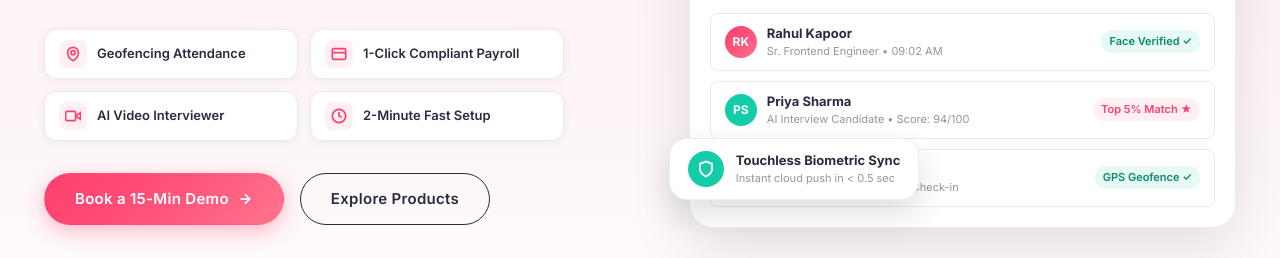
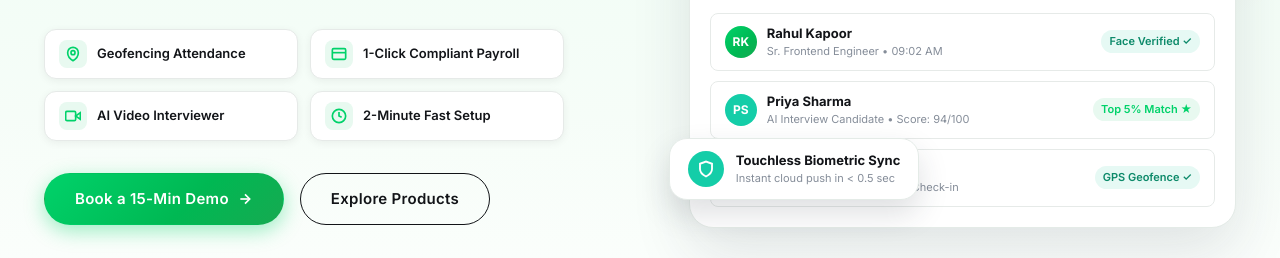
Before and after one commit to mmanishthakur2015/mewurk-myntra, a plain HTML site: page index.html in a window 1280 px wide. Shown: the part 387-645 px from the top of the page. Drawn offline with Linux system fonts and the light colour scheme.

Commit message:
Update theme to OLA Electric Green and Jet Black with Sporty Lime accents

```diff
--- a/css/theme.css
+++ b/css/theme.css
@@ -1,43 +1,40 @@
 /* ==========================================================================
-   🎨 THEME CONFIGURATION / थीम सेटिंग्स (MYNTRA THEME)
+   🎨 THEME CONFIGURATION / थीम सेटिंग्स (OLA THEME APPLIED)
    ==========================================================================
 
    👉 HINDI GUIDE - THEME BADALNE KE LIYE:
    --------------------------------------------------------------------------
-   Agar aapko puri website ka color theme change karna hai, toh aapko kisi
-   bhi aur file ko chhedne ki zaroorat nahi hai.
-   Bas is file (theme.css) ke andar niche diye gaye CSS VARIABLES (:root) me
+   Default theme ab OLA (Electric Green & Jet Black) apply kar diya gaya hai.
+   Agar aapko color theme change karna hai, toh bas is file (:root) me
    apne pasandida hex color codes daal dijiye:
 
-   1. --primary-color        : Yeh website ka main color hai (Buttons, Highlights, Links, Badges)
-   2. --primary-hover        : Jab button par mouse le jayein (Hover color)
-   3. --primary-light        : Soft background tint (Tags, light background badges)
-   4. --secondary-color      : Dark contrast color (Dark buttons, Nav links, Heavy headings)
-   5. --accent-color         : Accent color (Stars, tags, secondary badges)
-   6. --gradient-primary     : Main buttons aur Hero badges ke liye gradient
+   1. --primary-color        : Main Brand Color (Buttons, Highlights, Badges) -> OLA GREEN (#00d26a)
+   2. --secondary-color      : Dark Jet Black (#121418)
+   3. --accent-color         : OLA Sporty Lime / Electric Yellow (#d6df22)
+   4. --gradient-primary     : Main buttons & badges ke liye gradient
 
    --------------------------------------------------------------------------
    PRE-SET EXAMPLES (Aap direct copy-paste kar sakte hain):
    --------------------------------------------------------------------------
-   [1] MYNTRA THEME (Current Default):
+   [1] OLA THEME (Current Default):
+       --primary-color: #00d26a;
+       --primary-hover: #00b853;
+       --secondary-color: #121418;
+       --accent-color: #d6df22;
+
+   [2] MYNTRA THEME:
        --primary-color: #ff3f6c;
        --primary-hover: #e72754;
        --secondary-color: #282c3f;
        --accent-color: #ff905a;
 
-   [2] FLIPKART THEME:
+   [3] FLIPKART THEME:
        --primary-color: #2874f0;
        --primary-hover: #1257c7;
        --secondary-color: #212121;
        --accent-color: #ff9f00;
 
-   [3] AMAZON THEME:
-       --primary-color: #ff9900;
-       --primary-hover: #e68a00;
-       --secondary-color: #131921;
-       --accent-color: #146eb4;
-
-   [4] MEWURK ORIGINAL BLUE:
+   [4] MEWURK CLASSIC BLUE:
        --primary-color: #28406e;
        --primary-hover: #1e3155;
        --secondary-color: #0d1b2a;
@@ -45,55 +42,55 @@
    ========================================================================== */
 
 :root {
-  /* --- MYNTRA BRAND COLOR PALETTE --- */
-  --primary-color: #ff3f6c;                 /* Myntra Signature Coral Pink */
-  --primary-hover: #e72754;                 /* Darker coral for active/hover states */
-  --primary-light: #fff0f3;                 /* Very light pink for badge backgrounds */
-  --primary-glow: rgba(255, 63, 108, 0.25); /* Glow effect for buttons/cards */
+  /* --- OLA BRAND COLOR PALETTE (DEFAULT THEME) --- */
+  --primary-color: #00d26a;                 /* Ola Signature Vibrant Green */
+  --primary-hover: #00b853;                 /* Darker green for hover state */
+  --primary-light: #e8f9f0;                 /* Soft light green tint for badges */
+  --primary-glow: rgba(0, 210, 106, 0.32);  /* Glowing green shadow */
 
-  --secondary-color: #282c3f;               /* Myntra Dark Charcoal for navigation & strong contrast */
-  --secondary-hover: #1e2130;               /* Deeper dark shade */
-  --secondary-light: #f5f5f6;               /* Light grayish contrast */
+  --secondary-color: #121418;               /* Ola Jet Black for modern tech look */
+  --secondary-hover: #000000;               /* Pure Deep Black */
+  --secondary-light: #f3f6f4;               /* Light grayish contrast */
 
-  --accent-color: #ff905a;                  /* Myntra Sunset Orange accent */
-  --accent-hover: #e87b44;
-  --accent-yellow: #ffaa00;                 /* Gold / Star rating color */
-  --accent-green: #14cda8;                  /* Verified green / tick color */
-  --accent-purple: #7c5cff;                 /* AI / Feature purple */
+  --accent-color: #d6df22;                  /* Ola Iconic Sporty Lime / Electric Yellow */
+  --accent-hover: #c4cc1b;
+  --accent-yellow: #ffb703;                 /* Gold / Star rating color */
+  --accent-green: #00d26a;                  /* Verified badge */
+  --accent-purple: #7c5cff;                 /* AI purple */
 
   /* --- BACKGROUND COLORS --- */
   --bg-body: #ffffff;                       /* Main body background */
   --bg-card: #ffffff;                       /* Card background */
-  --bg-subtle: #fbfbfd;                     /* Light subtle background for alternating sections */
-  --bg-tinted: #fff7f9;                     /* Soft Myntra pink tinted background */
-  --bg-footer: #1e2230;                     /* Deep modern footer background */
-  --bg-footer-card: #282c3f;                /* Dark card inside footer */
+  --bg-subtle: #f8faf9;                     /* Light subtle background */
+  --bg-tinted: #f0fdf4;                     /* Soft Ola green tinted background */
+  --bg-footer: #0c0e12;                     /* Deep modern Ola black footer */
+  --bg-footer-card: #161920;                /* Dark card inside footer */
 
   /* --- TEXT COLORS --- */
-  --text-primary: #282c3f;                  /* Main headings & primary body text */
-  --text-secondary: #535766;                /* Subtitles & descriptive text */
-  --text-muted: #94969f;                    /* Minor captions & helper text */
+  --text-primary: #121418;                  /* Main headings & primary body text */
+  --text-secondary: #4a525d;                /* Subtitles & descriptive text */
+  --text-muted: #858d99;                    /* Minor captions & helper text */
   --text-white: #ffffff;                    /* Pure white text */
-  --text-brand: #ff3f6c;                    /* Branded highlight text */
+  --text-brand: #00b853;                    /* Branded highlight text */
 
   /* --- BORDERS & LINES --- */
-  --border-light: #eaeaec;                  /* Crisp light borders */
-  --border-card: #ececf2;                   /* Subtle card borders */
-  --border-focus: #ff3f6c;                  /* Input/element focus border */
+  --border-light: #e6eae8;                  /* Crisp light borders */
+  --border-card: #e4ebe7;                   /* Subtle card borders */
+  --border-focus: #00d26a;                  /* Input/element focus border */
 
   /* --- GRADIENTS --- */
-  --gradient-primary: linear-gradient(135deg, #ff3f6c 0%, #ff527b 50%, #ff758c 100%);
-  --gradient-secondary: linear-gradient(135deg, #ff3f6c 0%, #ff905a 100%);
-  --gradient-hero-bg: linear-gradient(180deg, #fff0f3 0%, #fdf5f7 60%, #ffffff 100%);
-  --gradient-badge: linear-gradient(90deg, #ff3f6c 0%, #ff527b 100%);
-  --gradient-dark: linear-gradient(135deg, #282c3f 0%, #1e2230 100%);
+  --gradient-primary: linear-gradient(135deg, #00d26a 0%, #00b853 60%, #16aa51 100%);
+  --gradient-secondary: linear-gradient(135deg, #121418 0%, #00d26a 100%);
+  --gradient-hero-bg: linear-gradient(180deg, #ecfdf3 0%, #f6fdf8 60%, #ffffff 100%);
+  --gradient-badge: linear-gradient(90deg, #00d26a 0%, #d6df22 100%);
+  --gradient-dark: linear-gradient(135deg, #121418 0%, #1a202c 100%);
 
   /* --- SHADOWS --- */
-  --shadow-sm: 0 2px 8px rgba(40, 44, 63, 0.06);
-  --shadow-md: 0 4px 16px rgba(40, 44, 63, 0.08);
-  --shadow-lg: 0 12px 32px rgba(40, 44, 63, 0.12);
-  --shadow-hover: 0 16px 40px rgba(255, 63, 108, 0.16);
-  --shadow-btn: 0 6px 20px rgba(255, 63, 108, 0.35);
+  --shadow-sm: 0 2px 8px rgba(18, 20, 24, 0.06);
+  --shadow-md: 0 4px 16px rgba(18, 20, 24, 0.08);
+  --shadow-lg: 0 12px 32px rgba(18, 20, 24, 0.12);
+  --shadow-hover: 0 16px 40px rgba(0, 210, 106, 0.22);
+  --shadow-btn: 0 6px 20px rgba(0, 210, 106, 0.38);
 
   /* --- BORDER RADIUS --- */
   --radius-xs: 4px;
@@ -112,6 +109,24 @@
 /* ==========================================================================
    DYNAMIC THEME PRESET CLASSES (For Live Theme Switcher)
    ========================================================================== */
+
+/* Myntra Coral Pink Theme */
+body.theme-myntra {
+  --primary-color: #ff3f6c;
+  --primary-hover: #e72754;
+  --primary-light: #fff0f3;
+  --primary-glow: rgba(255, 63, 108, 0.25);
+  --secondary-color: #282c3f;
+  --secondary-hover: #1e2130;
+  --accent-color: #ff905a;
+  --bg-tinted: #fff7f9;
+  --text-brand: #ff3f6c;
+  --gradient-primary: linear-gradient(135deg, #ff3f6c 0%, #ff527b 50%, #ff758c 100%);
+  --gradient-secondary: linear-gradient(135deg, #ff3f6c 0%, #ff905a 100%);
+  --gradient-hero-bg: linear-gradient(180deg, #fff0f3 0%, #fdf5f7 60%, #ffffff 100%);
+  --shadow-hover: 0 16px 40px rgba(255, 63, 108, 0.16);
+  --shadow-btn: 0 6px 20px rgba(255, 63, 108, 0.35);
+}
 
 /* Mewurk Original Blue Theme */
 body.theme-mewurk {
@@ -167,24 +182,6 @@ body.theme-amazon {
   --shadow-btn: 0 6px 20px rgba(255, 153, 0, 0.35);
 }
 
-/* Emerald Green Theme */
-body.theme-emerald {
-  --primary-color: #059669;
-  --primary-hover: #047857;
-  --primary-light: #ecfdf5;
-  --primary-glow: rgba(5, 150, 105, 0.25);
-  --secondary-color: #064e3b;
-  --accent-color: #10b981;
-  --accent-hover: #059669;
-  --bg-tinted: #f0fdf4;
-  --text-brand: #059669;
-  --gradient-primary: linear-gradient(135deg, #059669 0%, #10b981 100%);
-  --gradient-secondary: linear-gradient(135deg, #064e3b 0%, #10b981 100%);
-  --gradient-hero-bg: linear-gradient(180deg, #ecfdf5 0%, #f7fef9 60%, #ffffff 100%);
-  --shadow-hover: 0 16px 40px rgba(5, 150, 105, 0.16);
-  --shadow-btn: 0 6px 20px rgba(5, 150, 105, 0.35);
-}
-
 /* Royal Purple Theme */
 body.theme-purple {
   --primary-color: #7c3aed;
--- a/js/main.js
+++ b/js/main.js
@@ -64,23 +64,23 @@ document.addEventListener('DOMContentLoaded', () => {
   function applyThemeClass(themeName) {
     // Remove existing theme classes
     document.body.classList.remove(
+      'theme-myntra',
       'theme-mewurk',
       'theme-flipkart',
       'theme-amazon',
-      'theme-emerald',
       'theme-purple'
     );
 
-    if (themeName && themeName !== 'myntra') {
+    if (themeName && themeName !== 'ola') {
       document.body.classList.add(`theme-${themeName}`);
       localStorage.setItem('mewurk_selected_theme', themeName);
     } else {
-      localStorage.setItem('mewurk_selected_theme', 'myntra');
+      localStorage.setItem('mewurk_selected_theme', 'ola');
     }
 
     // Update active button state
     presetButtons.forEach((btn) => {
-      if (btn.getAttribute('data-theme') === (themeName || 'myntra')) {
+      if (btn.getAttribute('data-theme') === (themeName || 'ola')) {
         btn.classList.add('active');
       } else {
         btn.classList.remove('active');
```
Also changed, not shown: index.html (+11 -11 lines), 1 other file.
